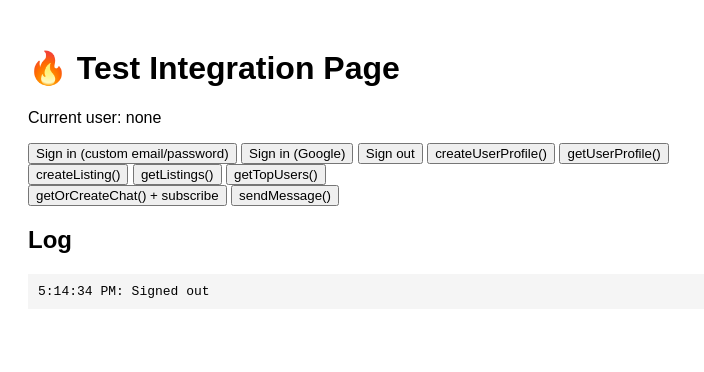
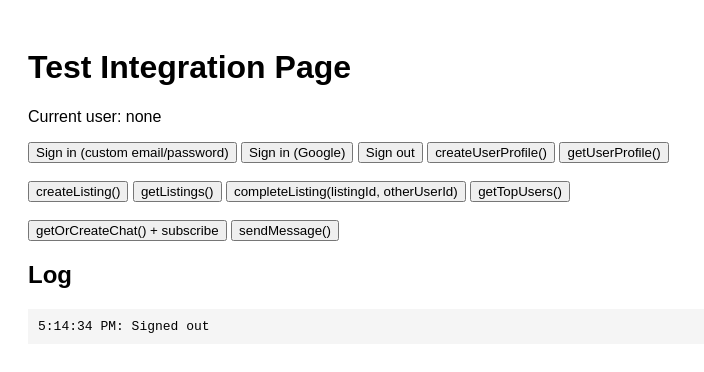
Before and after one commit to harry-breslin/ecoconnect, a Next.js app: page /test-integration in a window 1280 px wide. Shown: the top 372 px of the page, without its empty margins (0-704 px from the left). Built offline with nearby package versions, Linux system fonts and the light colour scheme; no server answers.

Commit message:
Update test-integration to include functionality to complete a listing (for testing leaderboard update cloud function)

```diff
--- a/pages/test-integration.js
+++ b/pages/test-integration.js
@@ -96,6 +96,17 @@ export default function TestIntegration() {
     );
   };
 
+  const handleCompleteListing = async () => {
+    if (!user) return write("Not signed in");
+    const listingId = prompt("Enter listing ID to complete:");
+    const otherUserId = prompt("Enter swappedWith UID:");
+    await updateListing(listingId, {
+      status: "completed",
+      swappedWith: otherUserId,
+    });
+    write(`Listing ${listingId} marked completed`);
+  };
+
   const handleLeaderboard = async () => {
     const snap = await getTopUsers(5);
     write(
@@ -126,7 +137,7 @@ export default function TestIntegration() {
 
   return (
     <div style={{ padding: 20, fontFamily: "sans-serif" }}>
-      <h1>🔥 Test Integration Page</h1>
+      <h1>Test Integration Page</h1>
       <p>Current user: {user ? user.uid : "none"}</p>
       <button onClick={handleEmailSignIn}>
         Sign in (custom email/password)
@@ -136,9 +147,14 @@ export default function TestIntegration() {
       <button onClick={handleCreateProfile}>createUserProfile()</button>{" "}
       <button onClick={handleGetProfile}>getUserProfile()</button>
       <br />
+      <br />
       <button onClick={handleCreateListing}>createListing()</button>{" "}
       <button onClick={handleGetListings}>getListings()</button>{" "}
+      <button onClick={handleCompleteListing}>
+        completeListing(listingId, otherUserId)
+      </button>{" "}
       <button onClick={handleLeaderboard}>getTopUsers()</button>
+      <br />
       <br />
       <button onClick={handleChat}>getOrCreateChat() + subscribe</button>{" "}
       <button onClick={handleSendMessage}>sendMessage()</button>
@@ -148,7 +164,7 @@ export default function TestIntegration() {
           background: "#f5f5f5",
           padding: 10,
           //   height: 200,
-          overflowY: "scroll",
+          //   overflowY: "scroll",
           whiteSpace: "pre-wrap",
           fontFamily: "monospace",
         }}
```
